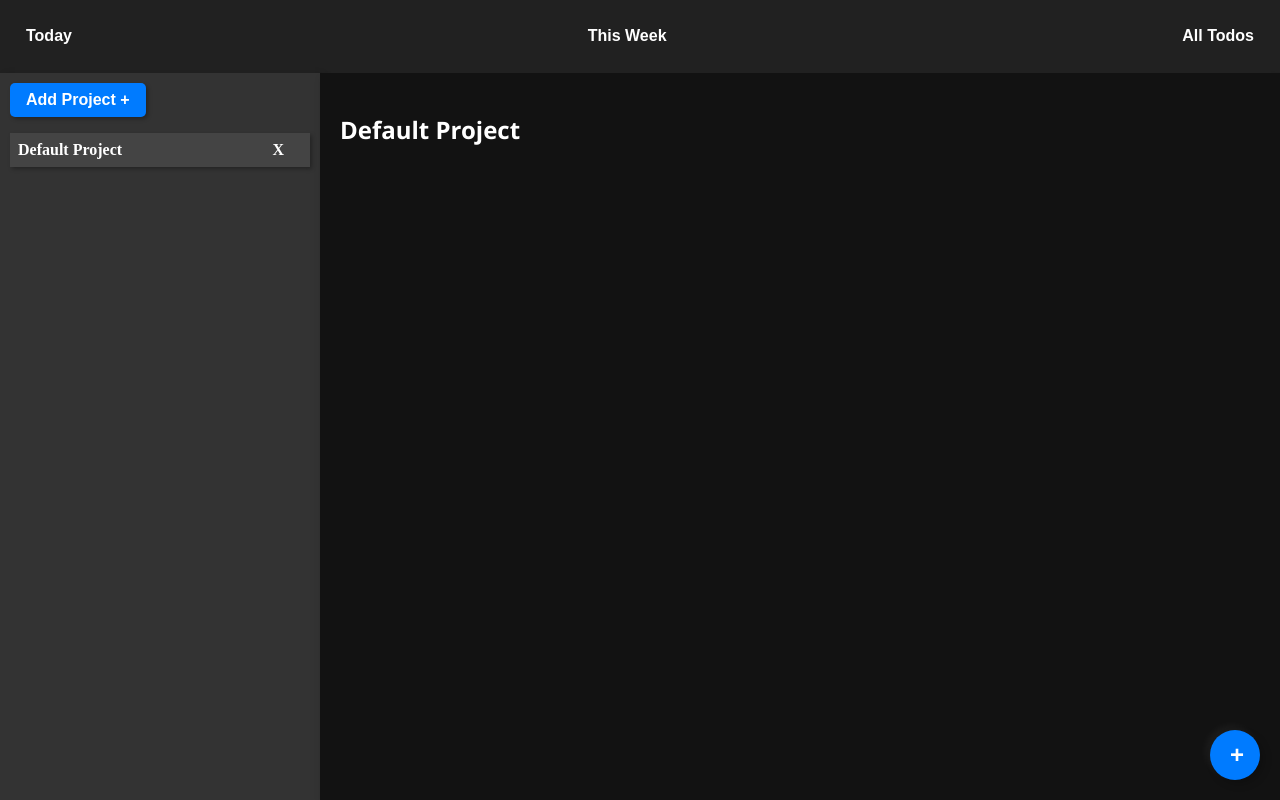
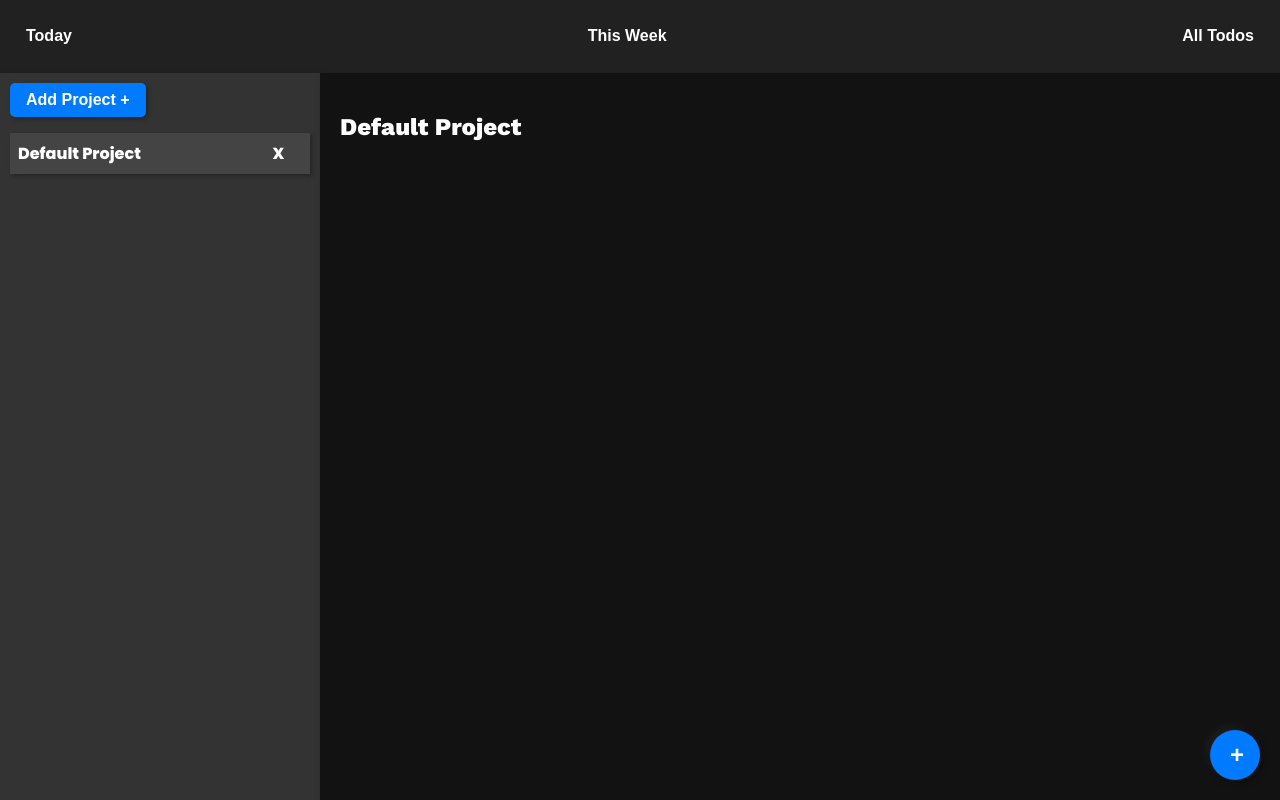
Before and after one commit to wheezyturbo/top-todo, a website built with webpack: page src/index.html in a window 1280 px wide. Built offline with nearby package versions, Linux system fonts and the light colour scheme.

Commit message:
[UPDATE] change font to work sans

```diff
--- a/src/style.css
+++ b/src/style.css
@@ -1,6 +1,7 @@
 /* General Styling */
+@import url("https://fonts.googleapis.com/css2?family=Poppins:wght@200;400;600;800&family=Work+Sans:wght@200;400;600;800&display=swap");
 body {
-    font-family: 'Segoe UI', Tahoma, Geneva, Verdana, sans-serif;
+    font-family: 'work sans','Segoe UI', Tahoma, Geneva, Verdana, sans-serif;
     margin: 0;
     padding: 0;
     background-color: #121212;
```
Also changed, not shown: dist/index.html (added), 2 other files.
